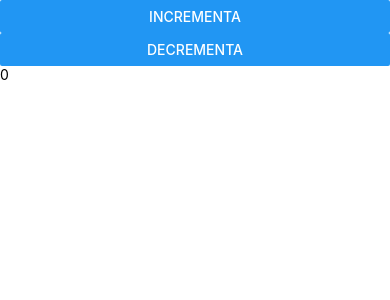
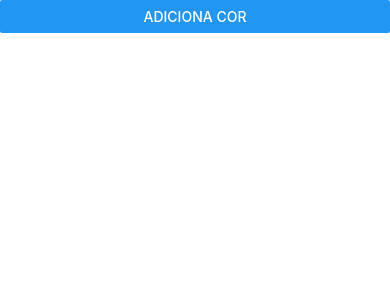
Before and after one commit to ds151-alexkutzke/ds151-code-04-state-hooks, a React Native app: screen / in a window 390 px wide. Shown: the top 300 px of the page. Built offline with nearby package versions, Linux system fonts and the light colour scheme.

Commit message:
feat: tela com lista de cores aleatórias

```diff
--- a/App.tsx
+++ b/App.tsx
@@ -1,13 +1,13 @@
 import { StatusBar } from 'expo-status-bar';
 import { StyleSheet, Text } from 'react-native';
 import { SafeAreaProvider, SafeAreaView } from 'react-native-safe-area-context';
-import CounterScreen from './src/screens/CounterScreen';
+import ColorListScreen from './src/screens/ColorListScreen';
 
 export default function App() {
   return (
     <SafeAreaProvider>
       <SafeAreaView style={styles.container}>
-        <CounterScreen />
+        <ColorListScreen />
         <StatusBar style="auto" />
       </SafeAreaView >
     </SafeAreaProvider>
--- /dev/null
+++ b/src/screens/ColorListScreen.tsx
@@ -0,0 +1,49 @@
+import { useState } from 'react';
+import { View, Button, StyleSheet, FlatList } from 'react-native';
+
+interface ColorItem {
+  id: string;
+  code: string;
+}
+
+const ColorListScreen = () => {
+
+  // ['rgb(255,255,255)', 'rgb(122,122,122), ...']
+  const [colors, setColors] = useState<ColorItem[]>([]);
+
+  const addColor = () => {
+    const r = Math.floor(Math.random() * 256);
+    const g = Math.floor(Math.random() * 256);
+    const b = Math.floor(Math.random() * 256);
+
+    const newColor: ColorItem = {
+      id: Date.now().toString() + Math.random().toString(), // Geração de ID único
+      code: `rgb(${r},${g},${b})`
+    };
+
+    setColors(prevColors => [...prevColors, newColor]);
+  }
+
+  return (
+    <View>
+      <Button
+        title="Adiciona Cor"
+        onPress={() => addColor()}
+      />
+      <FlatList
+        data={colors}
+        keyExtractor={item => item.id}
+        renderItem={({ item }) =>
+          <View style={{
+            backgroundColor: item.code,
+            width: 100,
+            height: 100
+          }} />
+        }
+      />
+
+    </View>
+  )
+}
+
+export default ColorListScreen;
```
